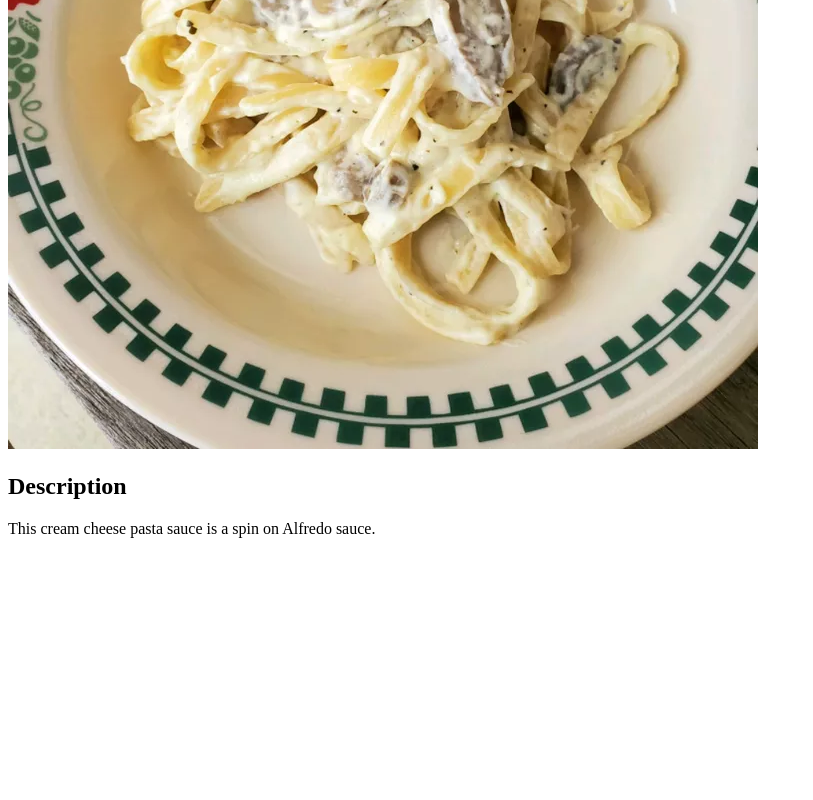
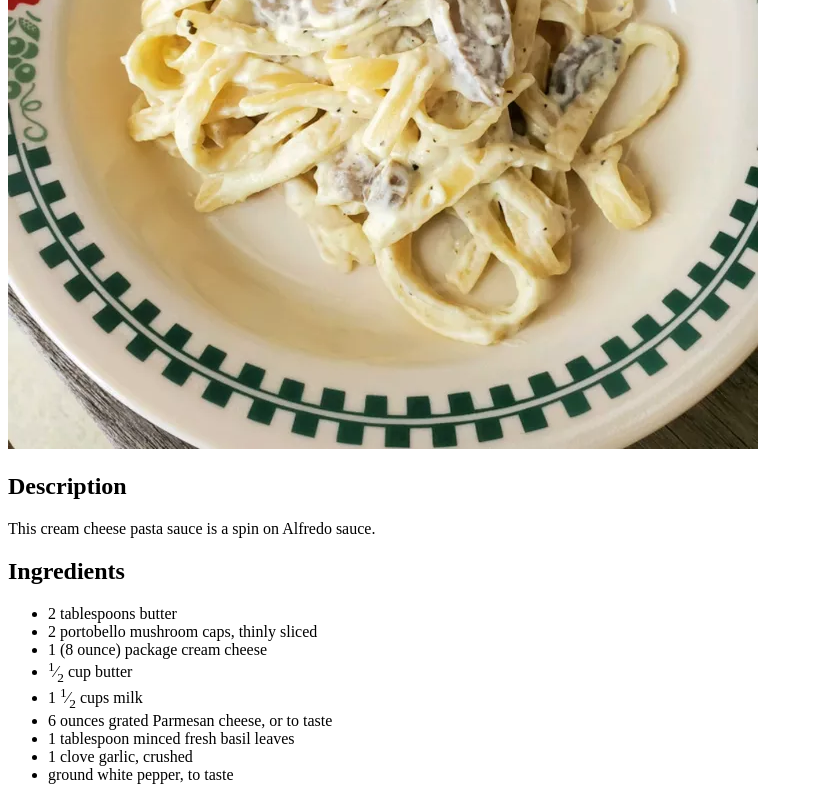
Before and after one commit to Expectum/odin-recipes, a plain HTML site: page recipes/cream_cheese_alfredo_sauce.html in a window 1280 px wide. Shown: the part 381-1181 px from the top of the page, without its empty margins (0-813 px from the left). Before the commit the page ends 935 px from the top, so only its background shows below. Drawn offline with Linux system fonts and the light colour scheme.

Commit message:
Add ingredients

```diff
--- a/recipes/cream_cheese_alfredo_sauce.html
+++ b/recipes/cream_cheese_alfredo_sauce.html
@@ -9,5 +9,17 @@
     <img src="../images/cream_cheese_alfredo_sauce.webp" alt="Finished Cream Cheese Alfredo Sauce">
     <h2>Description</h2>
     <p>This cream cheese pasta sauce is a spin on Alfredo sauce.</p>
+    <h2>Ingredients</h2>
+    <ul>
+        <li>2 tablespoons butter</li>
+        <li>2 portobello mushroom caps, thinly sliced</li>
+        <li>1 (8 ounce) package cream cheese</li>
+        <li><sup>1</sup>&frasl;<sub>2</sub> cup butter</li>
+        <li>1 <sup>1</sup>&frasl;<sub>2</sub> cups milk</li>
+        <li>6 ounces grated Parmesan cheese, or to taste</li>
+        <li>1 tablespoon minced fresh basil leaves</li>
+        <li>1 clove garlic, crushed</li>
+        <li>ground white pepper, to taste</li>
+    </ul>
 </body>
 </html>
```
